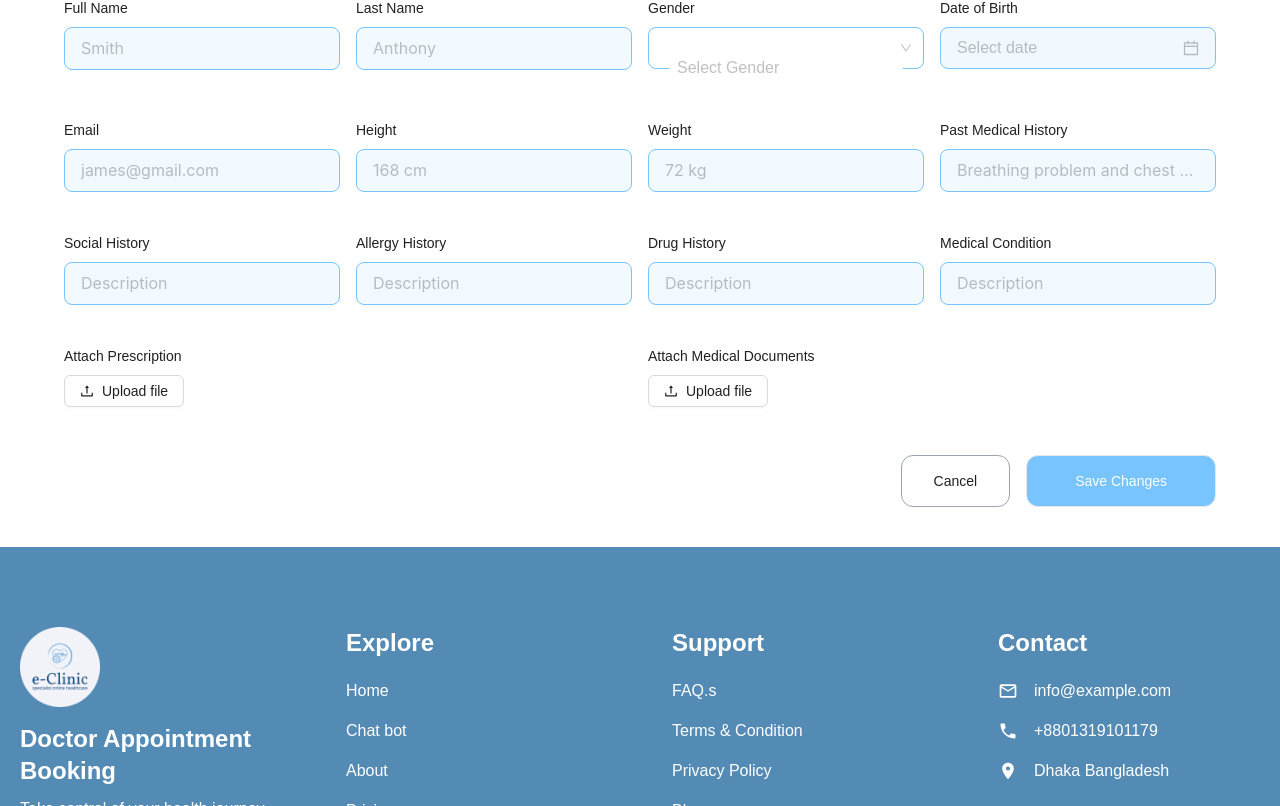
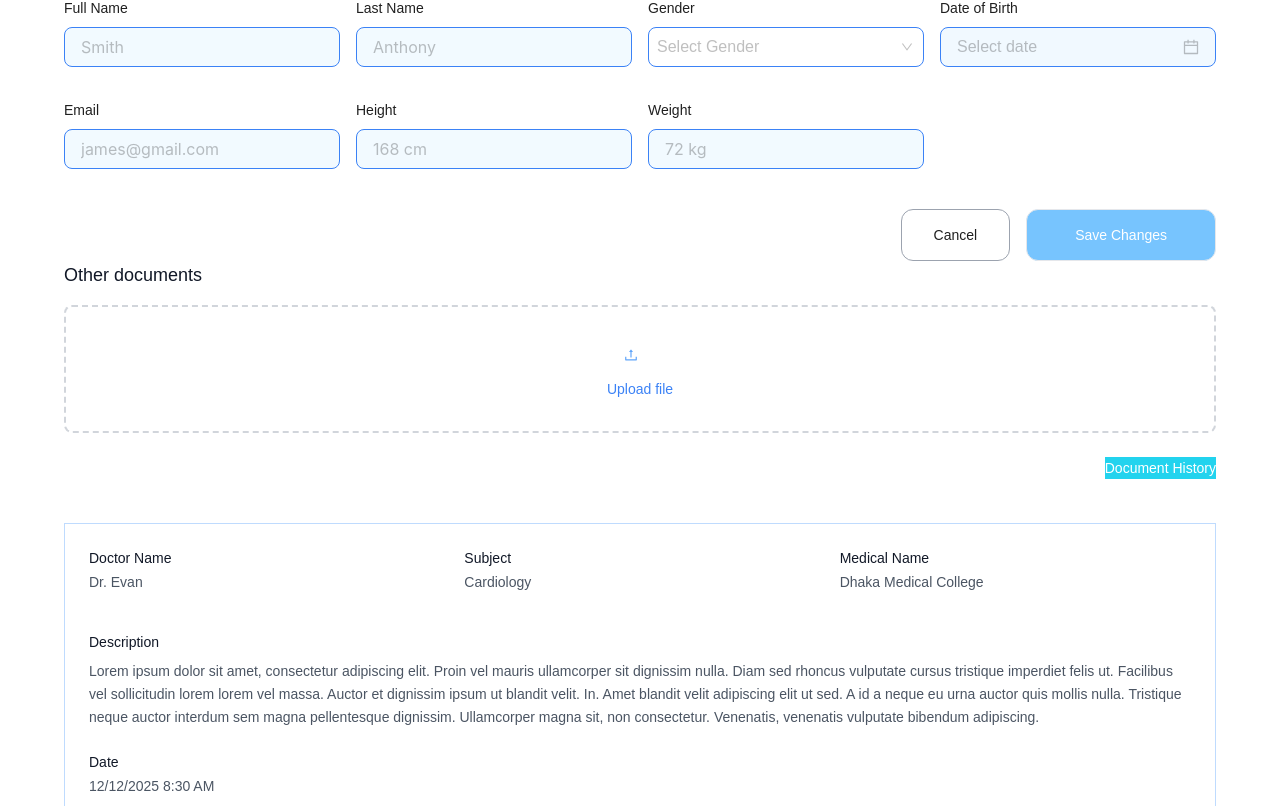
Before and after one commit to FahimAhamed101/dococ, a Next.js app: page /profile in a window 1280 px wide. Shown: the part 534-1340 px from the top of the page. Built offline with nearby package versions, Linux system fonts and the light colour scheme; a web font is replaced by a local one.

Commit message:
user profile page modification completed

```diff
--- a/src/app/globals.css
+++ b/src/app/globals.css
@@ -77,3 +77,31 @@ p {
   line-height: 1.5;
   margin-bottom: 1rem;
 }
+
+/* Global form styles */
+.ant-input,
+.ant-select-selector,
+.ant-picker {
+  border: 1px solid #3b82f6 !important; /* gray-300 */
+  border-radius: 0.5rem !important; /* rounded-lg */
+  transition: border-color 0.2s;
+  height: 40px !important; /* Ensure consistent height */
+}
+
+.ant-input:hover,
+.ant-select-selector:hover,
+.ant-picker:hover {
+  border-color: #3b82f6 !important; /* blue-500 */
+}
+
+.ant-input:focus,
+.ant-select-focused .ant-select-selector,
+.ant-picker-focused {
+  border-color: #3b82f6 !important; /* blue-500 */
+  box-shadow: 0 0 0 2px rgba(59, 130, 246, 0.2) !important;
+}
+
+/* Ensure select dropdown matches input width */
+.ant-select-dropdown {
+  min-width: 200px !important;
+}
--- a/src/components/Pages/Profile/Profile.tsx
+++ b/src/components/Pages/Profile/Profile.tsx
@@ -1,7 +1,7 @@
 "use client";
 import React, { useState } from "react";
 import Image from "next/image";
-import { Form, Upload, Button } from "antd";
+import { Form, } from "antd";
 import { UploadOutlined } from "@ant-design/icons";
 import { HiOutlineHome } from "react-icons/hi";
 import { IoCameraOutline } from "react-icons/io5";
@@ -83,7 +83,7 @@ const ProfileForm: React.FC = () => {
             </div>
           </div>
           {/* Form Section */}
-          <Form layout="vertical">
+          <Form layout="vertical"   className="[&_.ant-form-item]:mb-4">
             <div className="grid grid-cols-1 md:grid-cols-2 lg:grid-cols-3 xl:grid-cols-4 gap-4">
               <Form.Item label="Full Name" name="fullName">
                 <CustomInput placeholder="Smith" readOnly={!isEditing} />
@@ -101,6 +101,8 @@ const ProfileForm: React.FC = () => {
     disabled={!isEditing}
   />
 </Form.Item>
+
+
               <Form.Item label="Date of Birth" name="dateOfBirth">
                 <CustomDatePicker disabled={!isEditing} />
               </Form.Item>
@@ -116,42 +118,10 @@ const ProfileForm: React.FC = () => {
               <Form.Item label="Weight" name="weight">
                 <CustomInput placeholder="72 kg" readOnly={!isEditing} />
               </Form.Item>
-              <Form.Item label="Past Medical History" name="pastMedicalHistory">
-                <CustomInput
-                  placeholder="Breathing problem and chest pain"
-                  readOnly={!isEditing}
-                />
-              </Form.Item>
-              <Form.Item label="Social History" name="socialHistory">
-                <CustomInput placeholder="Description" readOnly={!isEditing} />
-              </Form.Item>
-              <Form.Item label="Allergy History" name="allergyHistory">
-                <CustomInput placeholder="Description" readOnly={!isEditing} />
-              </Form.Item>
-              <Form.Item label="Drug History" name="drugHistory">
-                <CustomInput placeholder="Description" readOnly={!isEditing} />
-              </Form.Item>
-              <Form.Item label="Medical Condition" name="medicalCondition">
-                <CustomInput placeholder="Description" readOnly={!isEditing} />
-              </Form.Item>
+
             </div>
 
-            {/* Upload Files Section */}
-            <div className="grid grid-cols-1 md:grid-cols-2 gap-4 mt-4">
-              <Form.Item label="Attach Prescription" name="prescription">
-                <Upload>
-                  <Button icon={<UploadOutlined />}>Upload file</Button>
-                </Upload>
-              </Form.Item>
-              <Form.Item
-                label="Attach Medical Documents"
-                name="medicalDocuments"
-              >
-                <Upload>
-                  <Button icon={<UploadOutlined />}>Upload file</Button>
-                </Upload>
-              </Form.Item>
-            </div>
+
 
             {/* Buttons */}
             <div className="flex justify-end mt-6 gap-4">
@@ -163,6 +133,83 @@ const ProfileForm: React.FC = () => {
               </button>
               <CustomButton>Save Changes</CustomButton>
             </div>
+             <div className="max-w-6xl mx-auto space-y-6">
+        {/* Header Section */}
+        <div className="flex justify-between items-start">
+          <div className="flex-1">
+            <h2 className="text-lg font-medium text-gray-900 mb-4">Other documents</h2>
+
+            {/* Upload Area */}
+            <div className="border-2 border-dashed border-gray-300 rounded-lg p-8 text-center bg-white">
+              <div className="flex flex-col items-center space-y-2">
+                <div className="w-8 h-8 text-blue-400">
+                  <UploadOutlined className="w-full h-full" />
+                </div>
+                <span className="text-blue-500 text-sm font-medium">Upload file</span>
+              </div>
+            </div>
+          </div>
+
+
+        </div>
+
+           <div className=" flex justify-end"><span className="ml-6 mb-5 bg-cyan-400 hover:bg-cyan-500 text-white">Document History</span></div>
+
+   {/* Document History Button */}
+
+        {/* Main Content Card */}
+        <div className="border border-blue-200">
+          <div className="p-6">
+            {/* Doctor Info Grid */}
+            <div className="grid grid-cols-3 gap-6 mb-6">
+              <div>
+                <label className="block text-sm font-medium text-gray-900 mb-1">Doctor Name</label>
+                <p className="text-sm text-gray-600">Dr. Evan</p>
+              </div>
+              <div>
+                <label className="block text-sm font-medium text-gray-900 mb-1">Subject</label>
+                <p className="text-sm text-gray-600">Cardiology</p>
+              </div>
+              <div>
+                <label className="block text-sm font-medium text-gray-900 mb-1">Medical Name</label>
+                <p className="text-sm text-gray-600">Dhaka Medical College</p>
+              </div>
+            </div>
+
+            {/* Description Section */}
+            <div className="mb-6">
+              <label className="block text-sm font-medium text-gray-900 mb-2">Description</label>
+              <p className="text-sm text-gray-600 leading-relaxed">
+                Lorem ipsum dolor sit amet, consectetur adipiscing elit. Proin vel mauris ullamcorper sit dignissim
+                nulla. Diam sed rhoncus vulputate cursus tristique imperdiet felis ut. Facilibus vel sollicitudin lorem
+                lorem vel massa. Auctor et dignissim ipsum ut blandit velit. In. Amet blandit velit adipiscing elit ut
+                sed. A id a neque eu urna auctor quis mollis nulla. Tristique neque auctor interdum sem magna
+                pellentesque dignissim. Ullamcorper magna sit, non consectetur. Venenatis, venenatis vulputate bibendum
+                adipiscing.
+              </p>
+            </div>
+
+            {/* Date Section */}
+            <div className="mb-6">
+              <label className="block text-sm font-medium text-gray-900 mb-1">Date</label>
+              <p className="text-sm text-gray-600">12/12/2025 8:30 AM</p>
+            </div>
+
+            {/* Documents Section */}
+            <div>
+              <label className="block text-sm font-medium text-gray-900 mb-2">Documents</label>
+              <div className="border-2 border-dashed border-gray-300 rounded-lg p-8 text-center bg-gray-50">
+                <div className="flex flex-col items-center space-y-2">
+                  <div className="w-6 h-6 text-blue-400">
+                    <UploadOutlined className="w-full h-full" />
+                  </div>
+                  <span className="text-blue-500 text-sm">Document file</span>
+                </div>
+              </div>
+            </div>
+          </div>
+        </div>
+      </div>
           </Form>
         </div>
       </MainContainer>
--- a/src/components/UI/CustomSelect.tsx
+++ b/src/components/UI/CustomSelect.tsx
@@ -11,7 +11,7 @@ interface CustomSelectProps {
   placeholder?: string;
   className?: string;
   options?: Option[];
-  [key: string]: unknown; // To allow additional props
+  [key: string]: unknown;
 }
 
 const CustomSelect: FC<CustomSelectProps> = ({
@@ -21,14 +21,14 @@ const CustomSelect: FC<CustomSelectProps> = ({
   ...rest
 }) => {
   return (
-    <div className="relative">
     <Select
       size="large"
+      placeholder={placeholder || "Select value"}
+      className={`w-full ${className}`}
       style={{
-          padding: "20px",
+        width: '100%',
+        height: '40px', // Match Ant Design's large input height
       }}
-        placeholder={placeholder || "Select value"}
-        className={`w-full border border-[#77C4FE] px-4 py-2 text-[16px]  text-gray-700 rounded-lg focus:border-[#77C4FE] ${className}`}
       {...rest}
     >
       {options.map((option) => (
@@ -37,7 +37,6 @@ const CustomSelect: FC<CustomSelectProps> = ({
         </Select.Option>
       ))}
     </Select>
-    </div>
   );
 };
 
```
Lines whose indentation alone changed are shown as unchanged.
